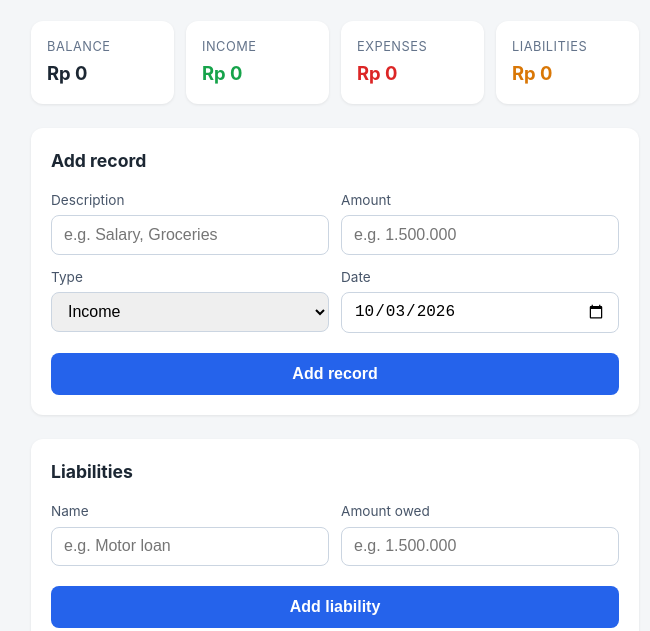
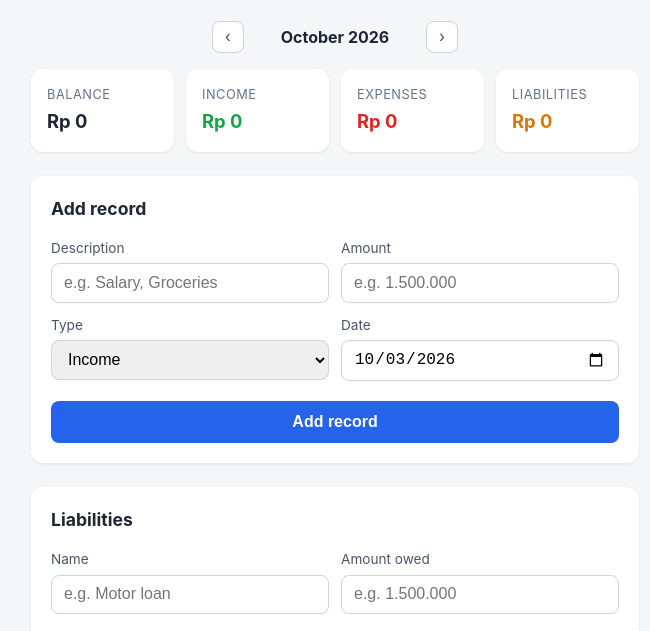
Before and after one commit to Bimahendra00/finance-report, a plain HTML site: page index.html in a window 1280 px wide. Shown: the part 101-732 px from the top of the page, without its empty margins (305-955 px from the left). Drawn offline with Linux system fonts and the light colour scheme.

Commit message:
Monthly income/expense summary with month navigator; balance stays all-time

```diff
--- a/app.js
+++ b/app.js
@@ -30,6 +30,41 @@ let liabilities = loadLiabilities();
 let recurring = loadRecurring();
 let activeFilter = "all";
 let payingId = null;
+
+// Month scope for the income/expense cards. Balance is all-time on purpose:
+// money carries over between months.
+const _today = new Date();
+let viewYear = _today.getFullYear();
+let viewMonth = _today.getMonth();
+
+const monthLabelEl = document.getElementById("month-label");
+document.getElementById("month-prev").addEventListener("click", () => shiftMonth(-1));
+document.getElementById("month-next").addEventListener("click", () => shiftMonth(1));
+monthLabelEl.addEventListener("click", resetViewMonth);
+
+function shiftMonth(delta) {
+  viewMonth += delta;
+  if (viewMonth < 0) { viewMonth = 11; viewYear--; }
+  if (viewMonth > 11) { viewMonth = 0; viewYear++; }
+  render();
+}
+
+function resetViewMonth() {
+  const d = new Date();
+  viewYear = d.getFullYear();
+  viewMonth = d.getMonth();
+  render();
+}
+
+function monthLabel() {
+  return new Date(viewYear, viewMonth, 1).toLocaleString("en-US", { month: "long", year: "numeric" });
+}
+
+function inViewMonth(dateStr) {
+  if (!dateStr) return false;
+  const parts = dateStr.split("-");
+  return Number(parts[0]) === viewYear && Number(parts[1]) === viewMonth + 1;
+}
 
 migrateOldLiabilityRecords();
 
@@ -362,16 +397,25 @@ function formatMoney(n) {
 }
 
 function render() {
-  const income = records
+  const monthRecords = records.filter((r) => inViewMonth(r.date));
+  const income = monthRecords
     .filter((r) => r.type === "income")
     .reduce((sum, r) => sum + r.amount, 0);
-  const expense = records
+  const expense = monthRecords
+    .filter((r) => r.type === "expense")
+    .reduce((sum, r) => sum + r.amount, 0);
+  // Balance carries over: all-time income minus all-time expenses.
+  const allIncome = records
+    .filter((r) => r.type === "income")
+    .reduce((sum, r) => sum + r.amount, 0);
+  const allExpense = records
     .filter((r) => r.type === "expense")
     .reduce((sum, r) => sum + r.amount, 0);
 
-  balanceEl.textContent = formatMoney(income - expense);
+  balanceEl.textContent = formatMoney(allIncome - allExpense);
   incomeEl.textContent = formatMoney(income);
   expenseEl.textContent = formatMoney(expense);
+  monthLabelEl.textContent = monthLabel();
 
   const visible =
     activeFilter === "all"
--- a/index.html
+++ b/index.html
@@ -14,6 +14,11 @@
     </header>
 
     <section class="summary">
+      <div class="month-nav">
+        <button id="month-prev" class="nav-btn" title="Previous month">‹</button>
+        <span id="month-label" title="Back to current month"></span>
+        <button id="month-next" class="nav-btn" title="Next month">›</button>
+      </div>
       <div class="card">
         <span class="label">Balance</span>
         <span class="value" id="balance">Rp 0</span>
--- a/styles.css
+++ b/styles.css
@@ -474,3 +474,37 @@ button[type="submit"]:hover {
   font-weight: 700;
   white-space: nowrap;
 }
+
+/* Month navigator */
+
+.month-nav {
+  grid-column: 1 / -1;
+  display: flex;
+  align-items: center;
+  justify-content: center;
+  gap: 1rem;
+  margin-bottom: 0.25rem;
+}
+
+#month-label {
+  font-weight: 700;
+  min-width: 150px;
+  text-align: center;
+  cursor: pointer;
+}
+
+.nav-btn {
+  background: #fff;
+  border: 1px solid #cbd5e1;
+  border-radius: 8px;
+  width: 2rem;
+  height: 2rem;
+  font-size: 1.1rem;
+  line-height: 1;
+  color: #475569;
+  cursor: pointer;
+}
+
+.nav-btn:hover {
+  background: #f1f5f9;
+}
```
Also changed, not shown: README.md.
